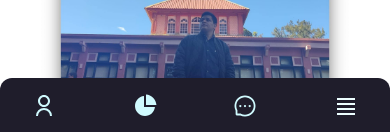
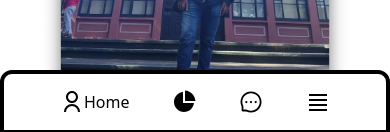
Before and after one commit to Foxy20122012/PageCv, a Next.js app: page / in a window 390 px wide. Shown: the part 710-842 px from the top of the page. Built offline with nearby package versions, Linux system fonts and the light colour scheme.

Commit message:
primer avance de la parte responsive

```diff
--- a/src/components/shared/NavMovil.jsx
+++ b/src/components/shared/NavMovil.jsx
@@ -18,22 +18,24 @@ const  NavMobil =()=>{
     }
 
     return (
-        <section>
+        <section className="nav">
             <main>
                 <Sidebar dropdownMenu={dropdownMenu}/>
-                <nav className="bg-[#1F1D2B] lg:hidden fixed w-full bottom-0 left-0 py-4 px-8 flex items-center justify-between rounded-tr-xl rounded-tl-xl">
+                <nav className="bg-white sm:hidden flex fixed w-full bottom-0 left-0 py-4 px-14  items-center justify-between rounded-tr-xl rounded-tl-xl border-black border-4">
+
+                     <button className="flex justify-center grid-cols-1" onClick={() => window.location.href = '/'}>
+                        <RiUserLine  className=" text-2xl text-center text-black" />
+                        <p className="text-black">Home</p>
+                    </button>
 
                     <button >
-                        <RiUserLine  className=" text-2xl text-center text-cyan-100 "/>
+                        <RiPieChart2Fill  className=" text-2xl text-center text-black"/>
                     </button>
                     <button >
-                        <RiPieChart2Fill  className=" text-2xl text-center text-cyan-100"/>
-                    </button>
-                    <button >
-                        <AiOutlineMessage  className=" text-2xl text-center text-cyan-100"/>
+                        <AiOutlineMessage  className=" text-2xl text-center text-black"/>
                     </button>
                     <button onClick={hookMenu}
-                        className=" text-2xl text-center text-cyan-50 ">
+                        className=" text-2xl text-center text-black ">
                         {dropdownMenu ? <MdOutlineCloseFullscreen/> : <RiAlignJustify/>}
                     </button>
                 </nav>
--- a/src/components/shared/Navigation.jsx
+++ b/src/components/shared/Navigation.jsx
@@ -5,12 +5,12 @@ const Navigation =()=>{
     return(
 
 
-        <>
+        <div class="navbar">
 
 
 
 
-<nav class="bg-white border-gray-200 dark:bg-gray-900">
+<nav class="bg-white border-gray-200 dark:bg-gray-900 ">
     <div class="flex flex-wrap justify-between items-center mx-auto max-w-screen-xl px-4 md:px-6 py-2.5">
         <a href="https://www.linkedin.com/in/miguel-enrique-alvarez-merlos-9b6703248" class="flex items-center">
             <img  src="/326966218_885398379440507_6325353439616057798_n (1).jpg" class="h-6 mr-3 sm:h-9 rounded" alt="Flowbite Logo" />
@@ -58,7 +58,7 @@ const Navigation =()=>{
 
 
 
-            </>
+            </div>
 
 
 
--- a/src/components/shared/Sidebar.jsx
+++ b/src/components/shared/Sidebar.jsx
@@ -8,6 +8,7 @@ const Sidebar =(props)=>{
     const {dropdownMenu}= props;
 
     return(
+        <div className="sidebar">
         <div className={`bg-[#1F1D2B] fixed lg:left-0 top-0 w-28 h-full container flex flex-col justify-between py-6 rounded-tr-xl rounded-br-xl z-50  ${dropdownMenu ? "left-0": "-left-full"}`}>
 
        <div>
@@ -59,6 +60,7 @@ const Sidebar =(props)=>{
                 </li>
             </ul>
          </div>
+         </div>
     )
 }
 
--- a/src/styles/globals.css
+++ b/src/styles/globals.css
@@ -50,3 +50,24 @@
   .text-center p {
     max-height: 150px; /* Ajusta el valor según lo que necesites */
   }
+
+
+  @media (max-width: 768px) {
+    .navbar {
+      display: none;
+    }
+  }
+
+  @media screen and (min-width: 1024px) {
+    .sidebar {
+      display: none;
+    }
+  }
+
+
+  @media screen and (min-width: 768px) {
+    nav {
+      max-width: 960px; /* adjust this to the desired width */
+      margin: 0 auto;
+    }
+  }
```
